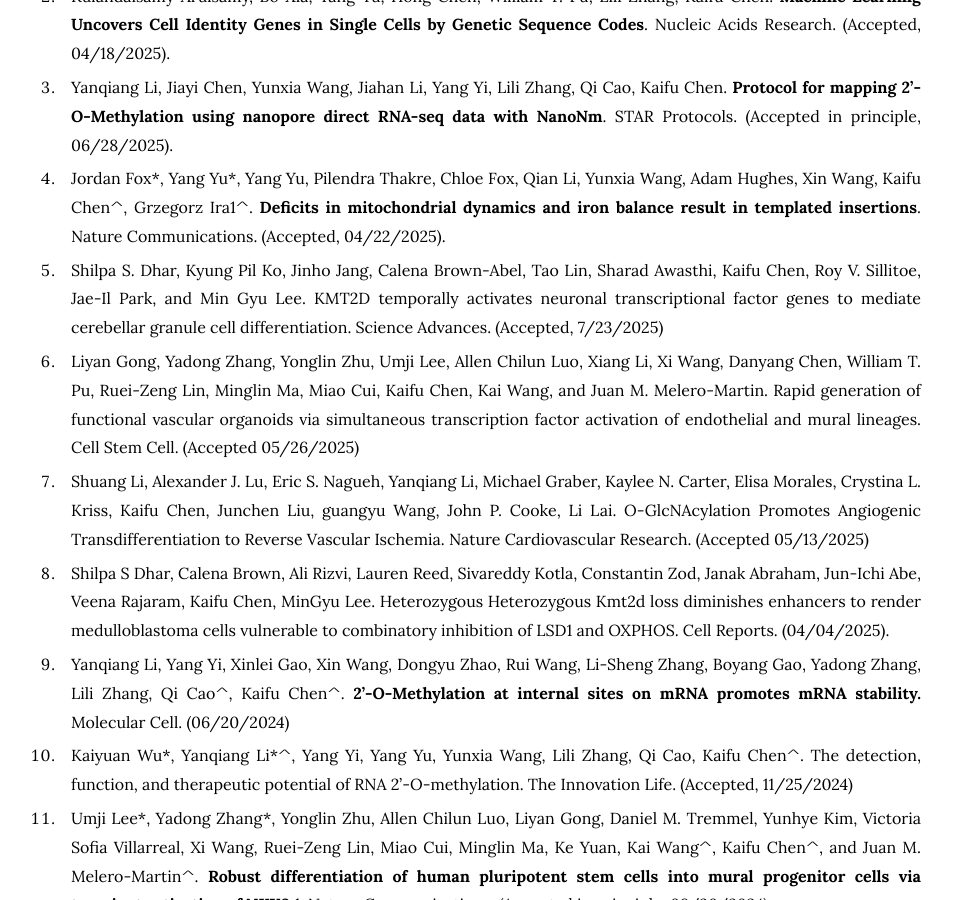
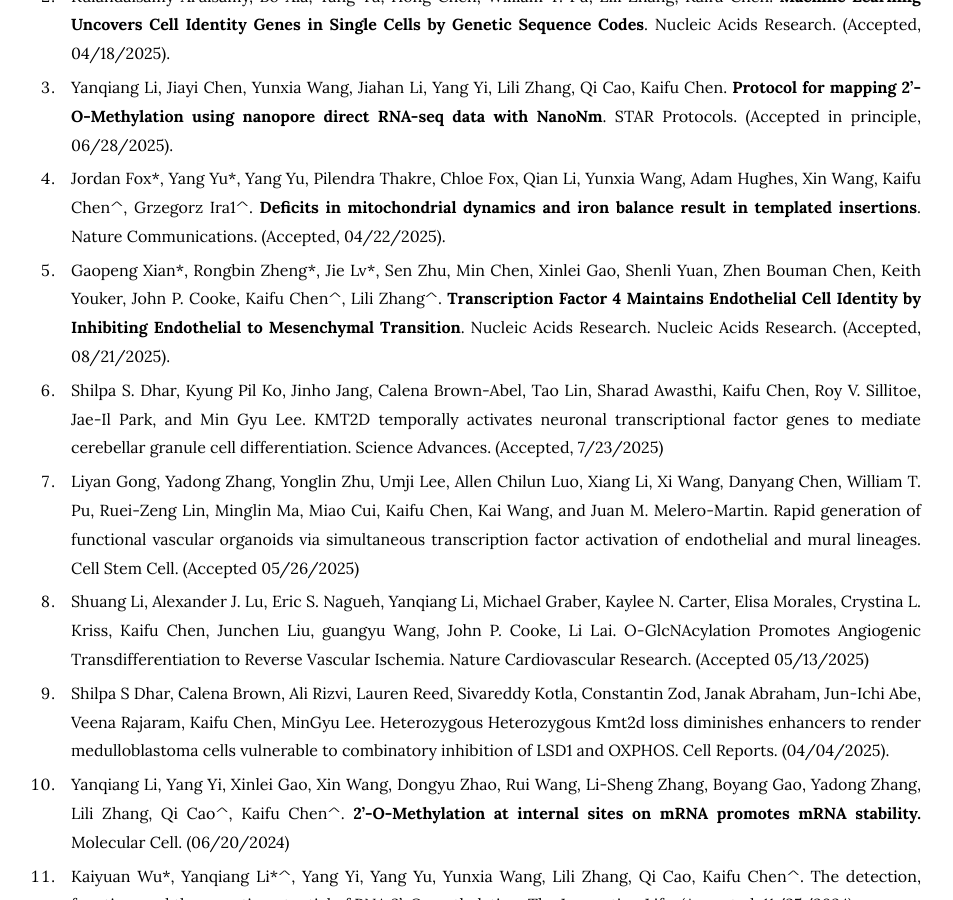
Before and after one commit to kaifuchenlab/kaifuchenlab.github.io, a Jekyll site: the page built from 3.publication/index.md, in a window 1280 px wide and 900 px high, scrolled down 688 px. Shown: the whole window, without its empty margins (169-1122 px from the left). Built offline with Jekyll 4.4.1, drawn with Linux system fonts in a browser that asks for light colours.

Commit message:
Update index.md

```diff
--- a/3.publication/index.md
+++ b/3.publication/index.md
@@ -16,13 +16,15 @@ Research Square.
 
 ### Papers
 
-98. Rongbin Zheng, Yang Zhang, Tadataka Tsuji, Xinlei Gao, Farnaz Shamsi, Allon Wagner, Nir Yosef, Kui Cui, Hong Chen, Michael A. Kiebish, Juan J. Aristizabal-Henao, Niven R. Narain, Lili Zhang, Yu-Hua Tseng, Kaifu Chen. **Mapping metabolite-mediated intercellular communications using single-cell RNA-seq**. Nucleic Acids Research. (Accepted, 05/11/2025).
+99. Rongbin Zheng, Yang Zhang, Tadataka Tsuji, Xinlei Gao, Farnaz Shamsi, Allon Wagner, Nir Yosef, Kui Cui, Hong Chen, Michael A. Kiebish, Juan J. Aristizabal-Henao, Niven R. Narain, Lili Zhang, Yu-Hua Tseng, Kaifu Chen. **Mapping metabolite-mediated intercellular communications using single-cell RNA-seq**. Nucleic Acids Research. (Accepted, 05/11/2025).
 
-97. Kulandaisamy Arulsamy, Bo Xia, Yang Yu, Hong Chen, William T. Pu, Lili Zhang, Kaifu Chen. **Machine Learning Uncovers Cell Identity Genes in Single Cells by Genetic Sequence Codes**. Nucleic Acids Research. (Accepted, 04/18/2025).
+98. Kulandaisamy Arulsamy, Bo Xia, Yang Yu, Hong Chen, William T. Pu, Lili Zhang, Kaifu Chen. **Machine Learning Uncovers Cell Identity Genes in Single Cells by Genetic Sequence Codes**. Nucleic Acids Research. (Accepted, 04/18/2025).
 
-96. Yanqiang Li, Jiayi Chen, Yunxia Wang, Jiahan Li, Yang Yi, Lili Zhang, Qi Cao, Kaifu Chen. **Protocol for mapping 2’-O-Methylation using nanopore direct RNA-seq data with NanoNm**. STAR Protocols. (Accepted in principle, 06/28/2025).
+97. Yanqiang Li, Jiayi Chen, Yunxia Wang, Jiahan Li, Yang Yi, Lili Zhang, Qi Cao, Kaifu Chen. **Protocol for mapping 2’-O-Methylation using nanopore direct RNA-seq data with NanoNm**. STAR Protocols. (Accepted in principle, 06/28/2025).
 
-95. Jordan Fox\*, Yang Yu\*, Yang Yu, Pilendra Thakre, Chloe Fox, Qian Li, Yunxia Wang, Adam Hughes, Xin Wang, Kaifu Chen^, Grzegorz Ira1^. **Deficits in mitochondrial dynamics and iron balance result in templated insertions**. Nature Communications. (Accepted, 04/22/2025).
+96. Jordan Fox\*, Yang Yu\*, Yang Yu, Pilendra Thakre, Chloe Fox, Qian Li, Yunxia Wang, Adam Hughes, Xin Wang, Kaifu Chen^, Grzegorz Ira1^. **Deficits in mitochondrial dynamics and iron balance result in templated insertions**. Nature Communications. (Accepted, 04/22/2025).
+
+95. Gaopeng Xian\*, Rongbin Zheng\*, Jie Lv\*, Sen Zhu, Min Chen, Xinlei Gao, Shenli Yuan, Zhen Bouman Chen,  Keith Youker, John P. Cooke, Kaifu Chen^, Lili Zhang^. **Transcription Factor 4 Maintains Endothelial Cell Identity by Inhibiting Endothelial to Mesenchymal Transition**. Nucleic Acids Research. Nucleic Acids Research. (Accepted, 08/21/2025).
 
 94. Shilpa S. Dhar, Kyung Pil Ko, Jinho Jang, Calena Brown-Abel, Tao Lin, Sharad Awasthi, Kaifu Chen, Roy V. Sillitoe, Jae-Il Park, and Min Gyu Lee. KMT2D temporally activates neuronal transcriptional factor genes to mediate cerebellar granule cell differentiation. Science Advances. (Accepted, 7/23/2025)
 
```
